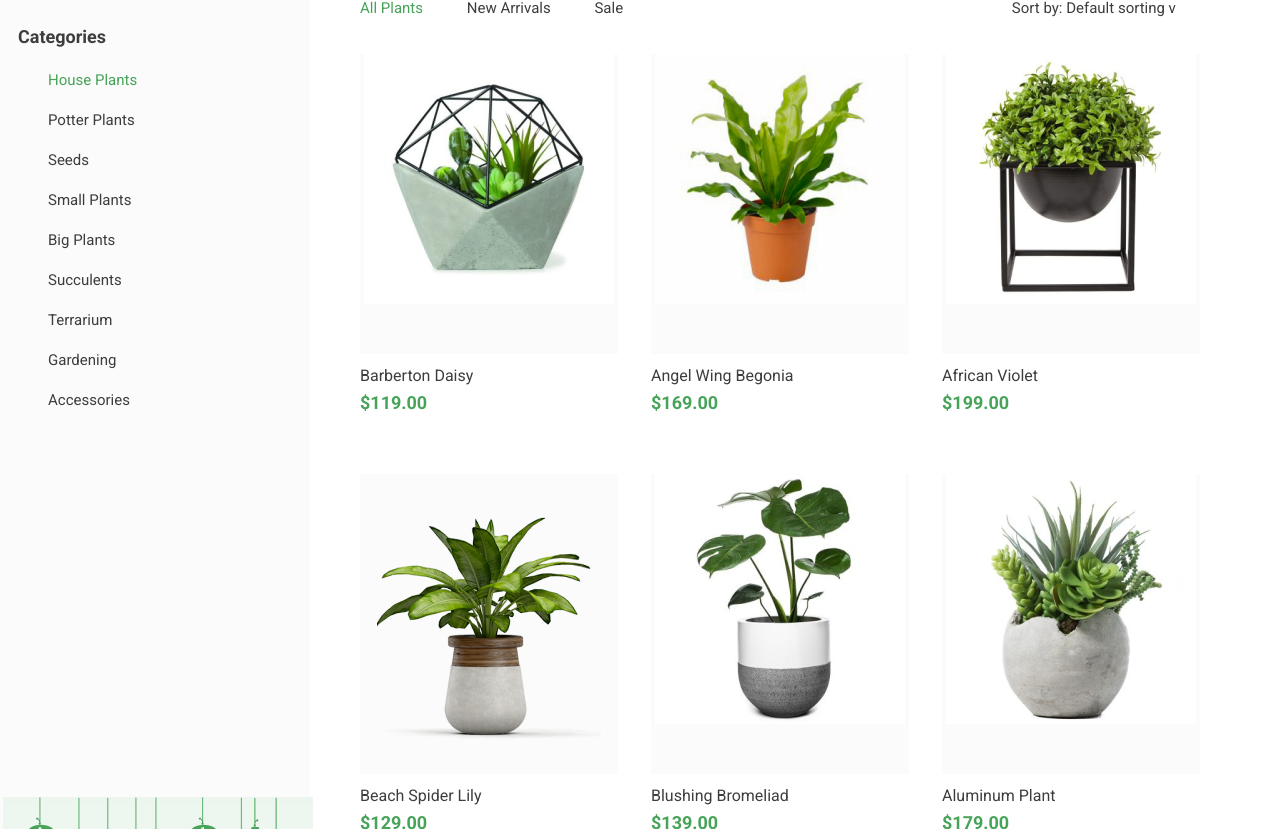
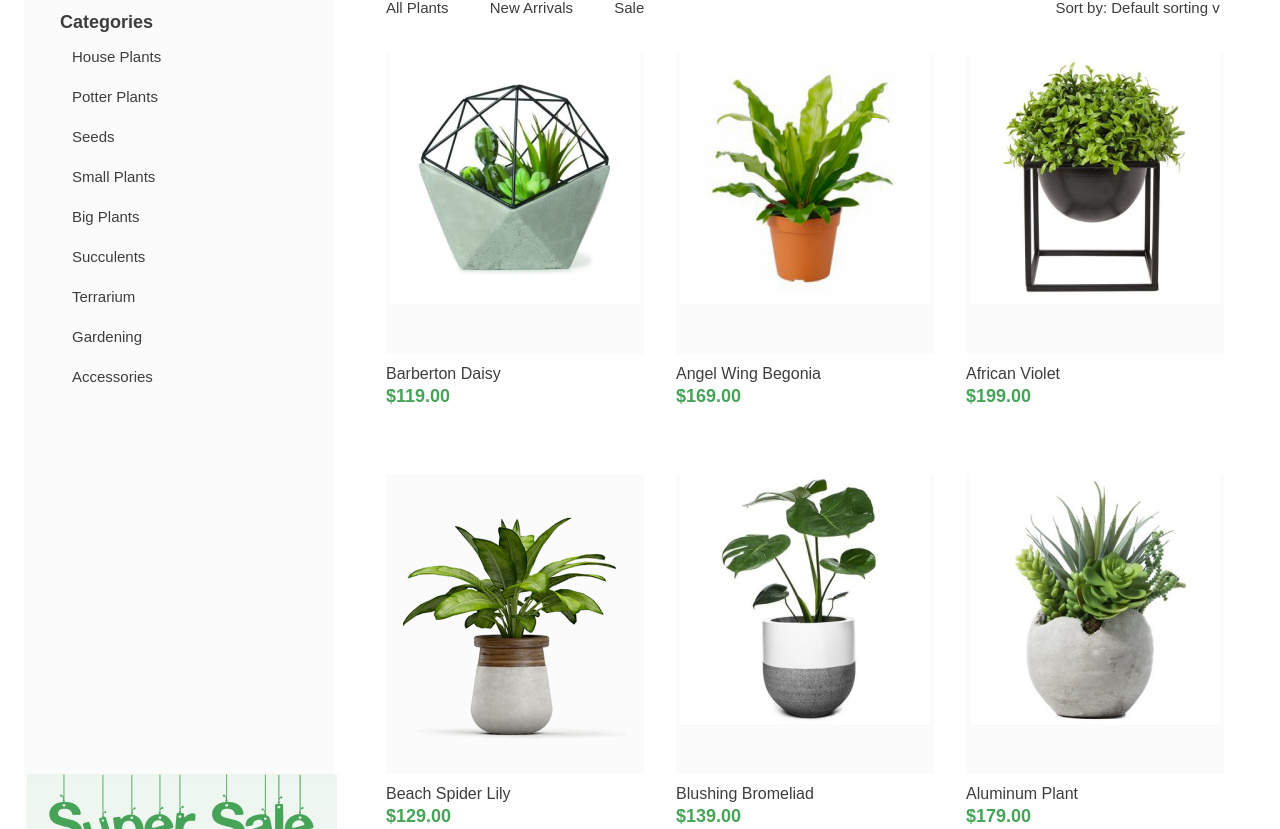
Before and after one commit to smaul7/Homework07, a plain HTML site: page index.html in a window 1280 px wide. Shown: the top 829 px of the page. Drawn offline with Linux system fonts and the light colour scheme; a web font is replaced by a local one.

Commit message:
Add files via upload

```diff
--- a/css/style.css
+++ b/css/style.css
@@ -1,28 +1,37 @@
-@import url('https://fonts.googleapis.com/css2?family=Roboto:ital,wght@0,100;0,300;0,400;0,500;0,700;0,900;1,100;1,300;1,400;1,500;1,700;1,900&display=swap');
+@font-face {
+    font-family: "CeraPro";
+    src: url(fonts/CeraPro-Regular.woff2);
+    font-weight: normal;
+}
+
+@font-face {
+    font-family: "CeraPro";
+    src: url(fonts/CeraPro-Bold.woff2);
+    font-weight: bold;
+}
 
 * {
+    margin: 0;
+}
+
+.body{
     box-sizing: border-box;
-    text-decoration: none;
-    font-family: "Roboto", sans-serif;
+    font-family: "CeraPro", sans-serif;
     color: #3D3D3D;
 }
 
-.body{
-    margin: 0;
-}
-
 .wraper{
-width: 1300px;
+width: 1232px;
 margin: 0 auto;
 }
 
 .categories{
-    width: 310px;
+    width: 292px;
     background-color: #FBFBFB;
     padding-left: 18px;
     padding-top: 14px;
     float: left;
-    margin-right: 50px;
+    margin-right: 36px;
 }
 
 .list{
@@ -34,6 +43,10 @@ margin: 0 auto;
     font-size: 15px;
 }
 
+.list li:hover{
+    color: #46A358;
+}
+
 .saleimg{
     margin-left: -15px;
     padding-top: 377px;
@@ -43,37 +56,38 @@ margin: 0 auto;
     font-weight: bold;
     font-size: 18px;
     line-height: 16px;
-}
-
-.houseplants{
-    color: #46A358;
+    padding-left: 18px;
+    margin-bottom: 7px;
 }
 
 .navigation{
     font-size: 15px;
     line-height: 16px;
+    margin-left: 16px;
+    margin-right: 16px;
 }
 
 .elem{
-    padding-right: 40px;
+    text-decoration: none;
+    color: #3D3D3D;
+    padding-right: 37px;
+}
+
+.elem:hover{
+    color: #46A358;
 }
 
 .sort{
-    padding-left: 345px;
-}
-
-.allplants{
-    color: #46A358;
+    padding-left: 370px;
 }
 
 .goods{
-    width: 880px;
     padding-top: 38px;
 }
 
 .main{
     float: left;
-    width: 900px;
+    width: 872px;
 }
 
 .background{
@@ -86,20 +100,23 @@ margin: 0 auto;
     width: 258px;
     height: 350px;
     float: left;
-    margin-right: 33px;
     margin-bottom: 70px;
+    margin-left: 16px;
+    margin-right: 16px;
 }
 
 .price{
     color: #46A358;
     font-size: 18px;
     font-weight: bold;
-    line-height: 6px;
+    line-height: 16px;
 }
 
 .name{
     font-size: 16px;
-    line-height: 12px;
+    line-height: 16px;
+    margin-bottom: 6px;
+    margin-top: 12px;
 }
 
 .img{
@@ -109,14 +126,16 @@ margin: 0 auto;
 
 .pages{
     float: right;
-    margin-right: 100px;
+    padding-right: 32px;
 }
 
 .square{
+    text-decoration: none;
+    color: #3D3D3D;
     border: 1px solid #E5E5E5;
     border-radius: 5px;
     min-width: 35px;
-    height: 35px;
+    height: 29px;
     display: inline-block;
     vertical-align: top;
     text-align: center;
@@ -124,7 +143,7 @@ margin: 0 auto;
     font-size: 18px;
 }
 
-.active{
+.square:hover{
     background-color: #46A358;
-    color: #FFFFFF;
+    color: white;
 }
--- a/index.html
+++ b/index.html
@@ -14,7 +14,7 @@
         <div class="categories">
             <h2 class="h2">Categories</h2>
             <ul class="list">
-                <li class="houseplants">House Plants</li>
+                <li>House Plants</li>
                 <li>Potter Plants</li>
                 <li>Seeds</li>
                 <li>Small Plants</li>
@@ -29,7 +29,7 @@
 
         <div class="main">
         <div class="navigation">
-            <a href="url" class="elem allplants">All Plants</a>
+            <a href="url" class="elem">All Plants</a>
             <a href="url" class="elem">New Arrivals</a>
             <a href="url" class="elem">Sale</a>
             <span class="sort">Sort by: Default sorting v</span>
```
Also changed, not shown: fonts/CeraPro-Bold.woff2 (added), fonts/CeraPro-Regular.woff2 (added).
